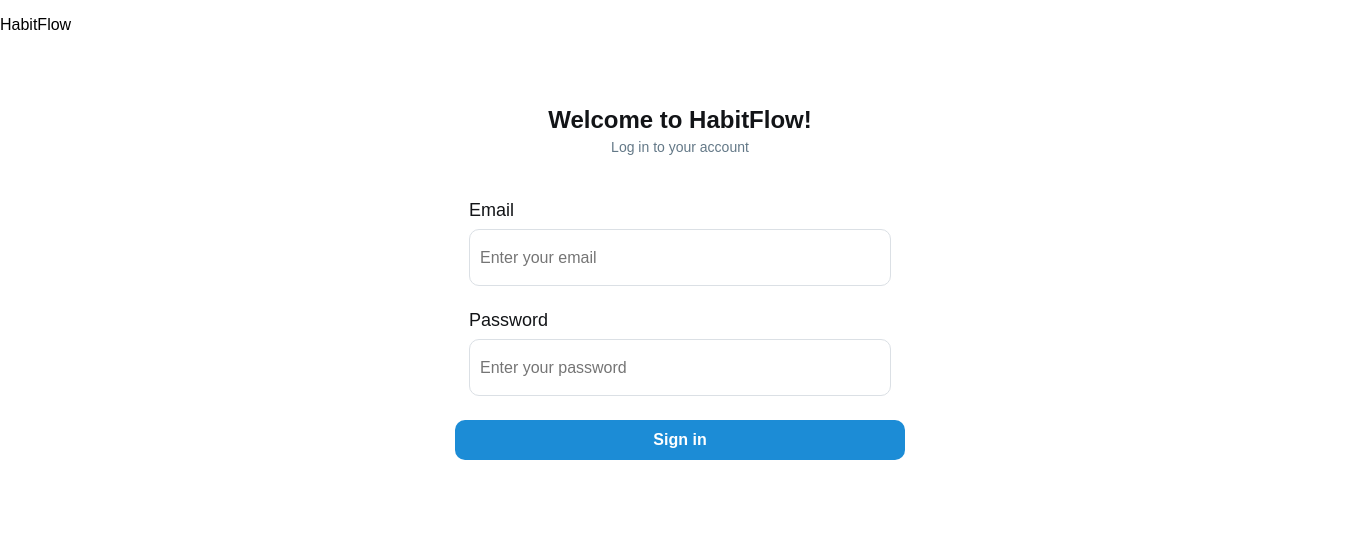
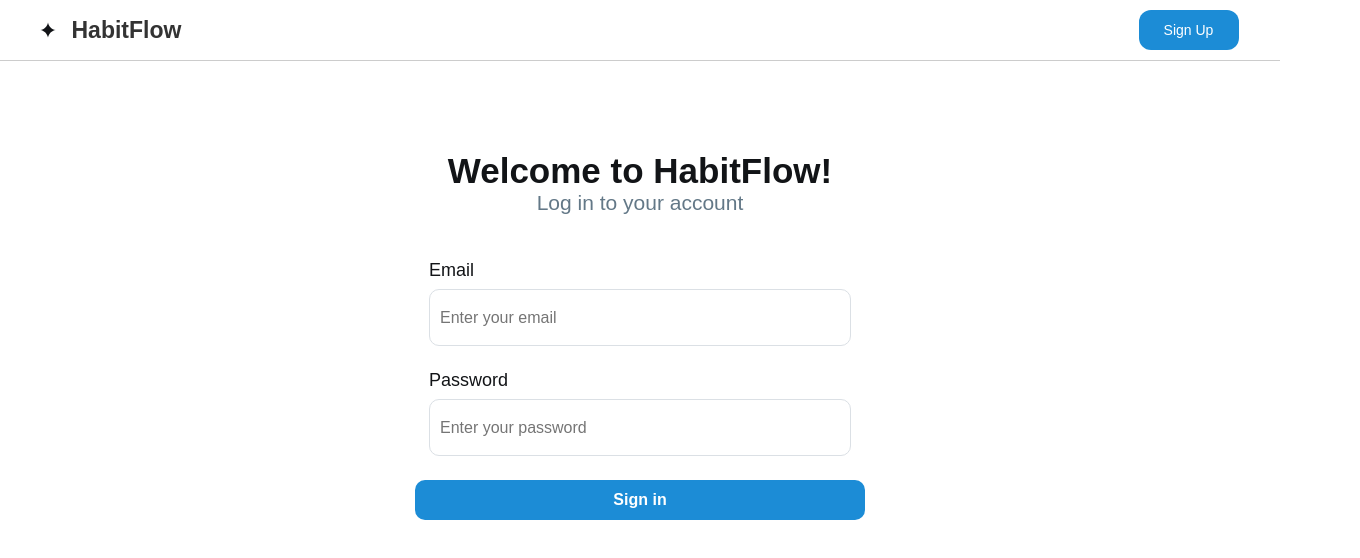
Before and after one commit to stevanovicc/habit-flow-react, a React (Create React App) app: page / in a window 1280 px wide. Shown: the top 558 px of the page, 1360 px wide, since content can reach past the window. Built offline with nearby package versions, Linux system fonts and the light colour scheme.

Commit message:
Added a header component with styling for every page

```diff
--- a/src/components/Header.css
+++ b/src/components/Header.css
@@ -0,0 +1,47 @@
+header {
+    border-bottom: 1px solid #ccc;
+    padding: 10px 21.5px;
+    background-color: #fff;
+}
+
+.header {
+    display: flex;
+    justify-content: space-between;
+    align-items: center;
+}
+
+.logo-container {
+    display: flex;
+    align-items: center;
+}
+
+.header svg {
+    height: 16px;
+    width: 16px;
+    margin-right: 16px;
+    margin-left: 18px;
+}
+
+.header h2 {
+    margin: 0;
+    font-size: 23px;
+    font-weight: bold;
+    color: #333;
+}
+
+.header-button {
+    background-color: #1C8CD6;
+    color: white;
+    border: none;
+    border-radius: 12px;
+    padding: 8px 16px;
+    cursor: pointer;
+    font-size: 14px;
+    width: 100px;
+    height: 40px;
+    margin-right: 20px;
+}
+
+.button:hover {
+    background-color: #0056b3;
+}
--- a/src/components/Header.js
+++ b/src/components/Header.js
@@ -1,12 +1,42 @@
 import React from 'react';
-import { useLocation } from 'react-router-dom';
+import { useLocation, useNavigate } from 'react-router-dom';
+import { ReactComponent as Logo} from "./assets/logo.svg";
+import { signOut } from 'firebase/auth';
+import { auth } from '../firebase/firebase';
+import "./Header.css";
+
 
 const Header = () => {
     const location = useLocation();
+    const navigate = useNavigate();
+
+    const handleRegister = () => {
+        navigate('/register');
+    };
+
+    const handleLogin = () =>{
+        navigate('/');
+    };
+
+    const handleSignOut = () => {
+            signOut(auth)
+            .then(() => {
+                alert("You have been logged out successfully!");
+                navigate("/");
+            })
+            .catch((error) => {
+                console.error("Logout failed.", error);
+            });
+        };
+
     return(
         <header>
-        <div>
-            <p>HabitFlow</p>
+        <div className='header'>
+            <div className='logo-container'>
+            <Logo/>
+            <h2>HabitFlow</h2>
+            </div>
+            <button className='header-button' onClick={location.pathname.includes("register") ? handleLogin : location.pathname.includes("home") ? handleSignOut : handleRegister}>{location.pathname.includes("home") ? "Sign Out": location.pathname.includes("register") ? "Sign In": "Sign Up"}</button>
         </div>
         </header>
     );
--- a/src/home/HomePage.css
+++ b/src/home/HomePage.css
@@ -195,7 +195,7 @@
 
 .due-today-message {
     position: fixed;
-    top: 1px;
+    top: 100px;
     right: 20px;
     margin-top: 20px;
     padding: 15px;
--- a/src/home/HomePage.js
+++ b/src/home/HomePage.js
@@ -1,8 +1,7 @@
 import React from 'react';
 import {useEffect,useState} from 'react';
-import { getAuth,onAuthStateChanged,signOut } from 'firebase/auth';
+import { getAuth,onAuthStateChanged } from 'firebase/auth';
 import { getFirestore,doc,getDoc,collection, getDocs, updateDoc } from 'firebase/firestore';
-import { useNavigate} from 'react-router-dom';
 import "./HomePage.css";
 import "./HabitForm";
 import HabitForm from './HabitForm';
@@ -59,8 +58,6 @@
     const [showDueTodayMessage, setShowDueTodayMessage] = useState(false);
     const [successMessage, setSuccessMessage] = useState("");
     const [errorMessage, setErrorMessage] = useState("");
-
-    const navigate = useNavigate();
 
 
     const handleToggleCompletition = async (habitId, date) => {
@@ -131,17 +128,6 @@
         } catch(error){
             console.error("Error toggling completion", error);
         }
-    };
-
-    const handleLogout = () => {
-        signOut(auth)
-        .then(() => {
-            alert("You have been logged out successfully!");
-            navigate("/");
-        })
-        .catch((error) => {
-            console.error("Logout failed.", error);
-        });
     };
 
     const handleAddHabitClick = () => {
@@ -239,9 +225,9 @@
         return unsubscribe;
     }, [auth,db, weekOffset, habits]);
     return (
+    <div className='home-page'>
+    <Header/>
     <div className='home-container'>
-        <Header/>
-        <button className='logout-button' onClick={handleLogout}>Logout</button>
         <h1>Welcome to HabitFlow, {userName}!</h1>
         {!showHabitform &&(
         <button onClick={handleAddHabitClick} className='habit-button'>Add Habit</button>
@@ -259,6 +245,7 @@
             <HabitForm handleCancel={handleCancel} setSuccessMessage={setSuccessMessage} setErrorMessage={setErrorMessage}/>
         )}
     </div>
+    </div>
     );
 };
 export default HomePage;
--- a/src/login/Loginpage.css
+++ b/src/login/Loginpage.css
@@ -19,21 +19,21 @@
     align-items: center;
     width: 100%;
     height: 100%;
-    padding: 40px;
     text-align: center;
 }
 
 .login-title {
-    font-size: 24px;
+    margin-top: 90px;
+    font-size: 35px;
     font-weight: 600;
     color: #121417;
-    margin-bottom: 5px;
+    margin-bottom: 0;
     text-align: center;
 }
 
 .login-subtitle {
     margin-top: 0;
-    font-size: 14px;
+    font-size: 21px;
     color: #637887;
     margin-bottom: 45px;
     text-align: center;
--- a/src/register/RegisterPage.css
+++ b/src/register/RegisterPage.css
@@ -1,3 +1,9 @@
+html,
+body {
+    margin: 0;
+    height: 100%;
+}
+
 .register-container {
     display: flex;
     flex-direction: column;
--- a/src/register/RegisterPage.js
+++ b/src/register/RegisterPage.js
@@ -38,10 +38,11 @@
   };
 
   return (
-    <div className='register-container'>
+    <div className='register-page'>
       <Header/>
+      <div className='register-container'>
         <h1 className='register-h1'>Register</h1>
-    <form onSubmit={handleSubmit} className='register-form'>
+        <form onSubmit={handleSubmit} className='register-form'>
         <div className='register-div'>
         <label className='register-label'>First Name:</label>
         <input
@@ -83,6 +84,7 @@
     </form>
     <Link to="/" className='register-link'>Already have an account? Login Here!</Link>
     </div>
+    </div>
   );
 };
 
```
Also changed, not shown: src/components/assets/logo.svg (added).
